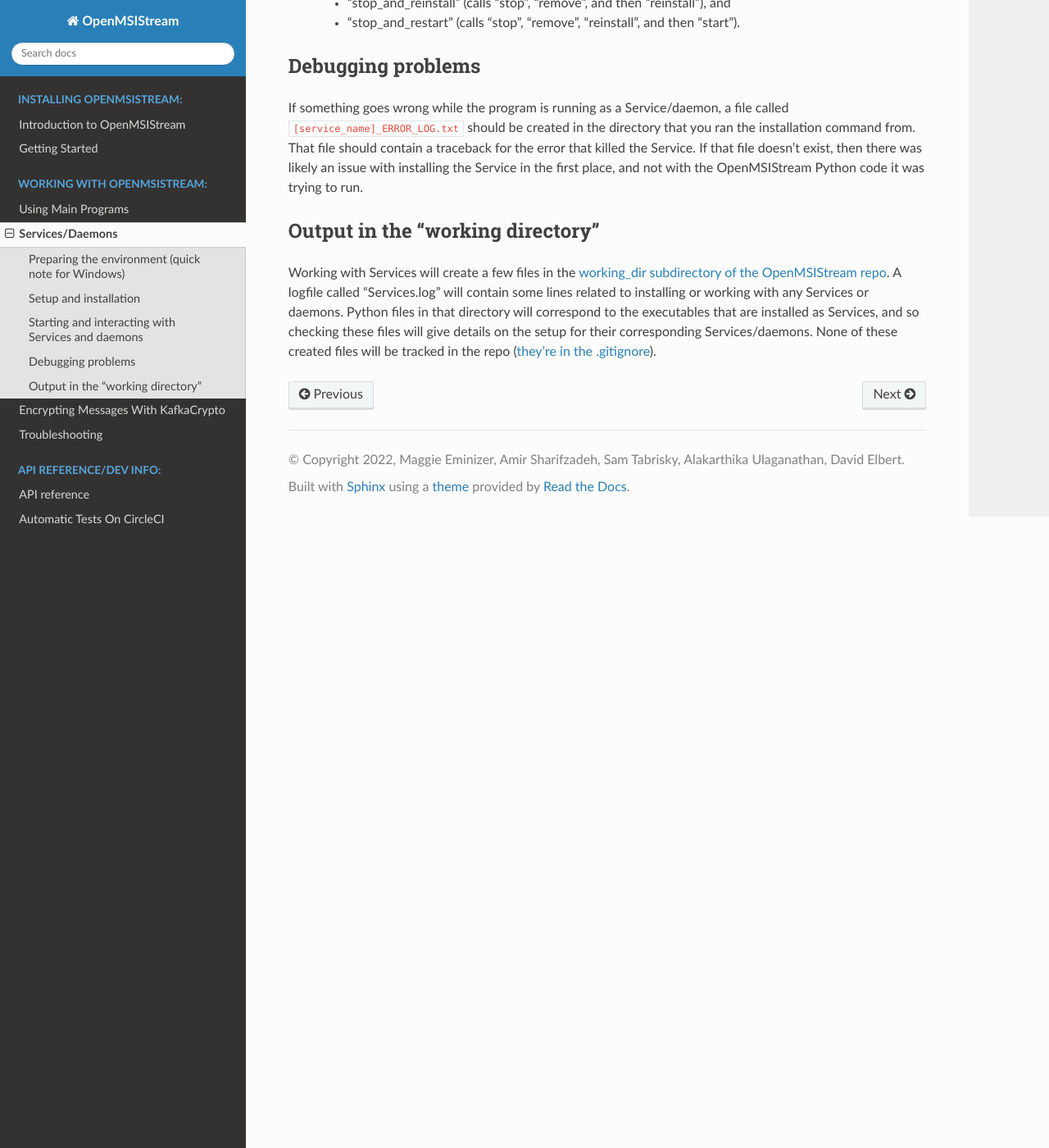
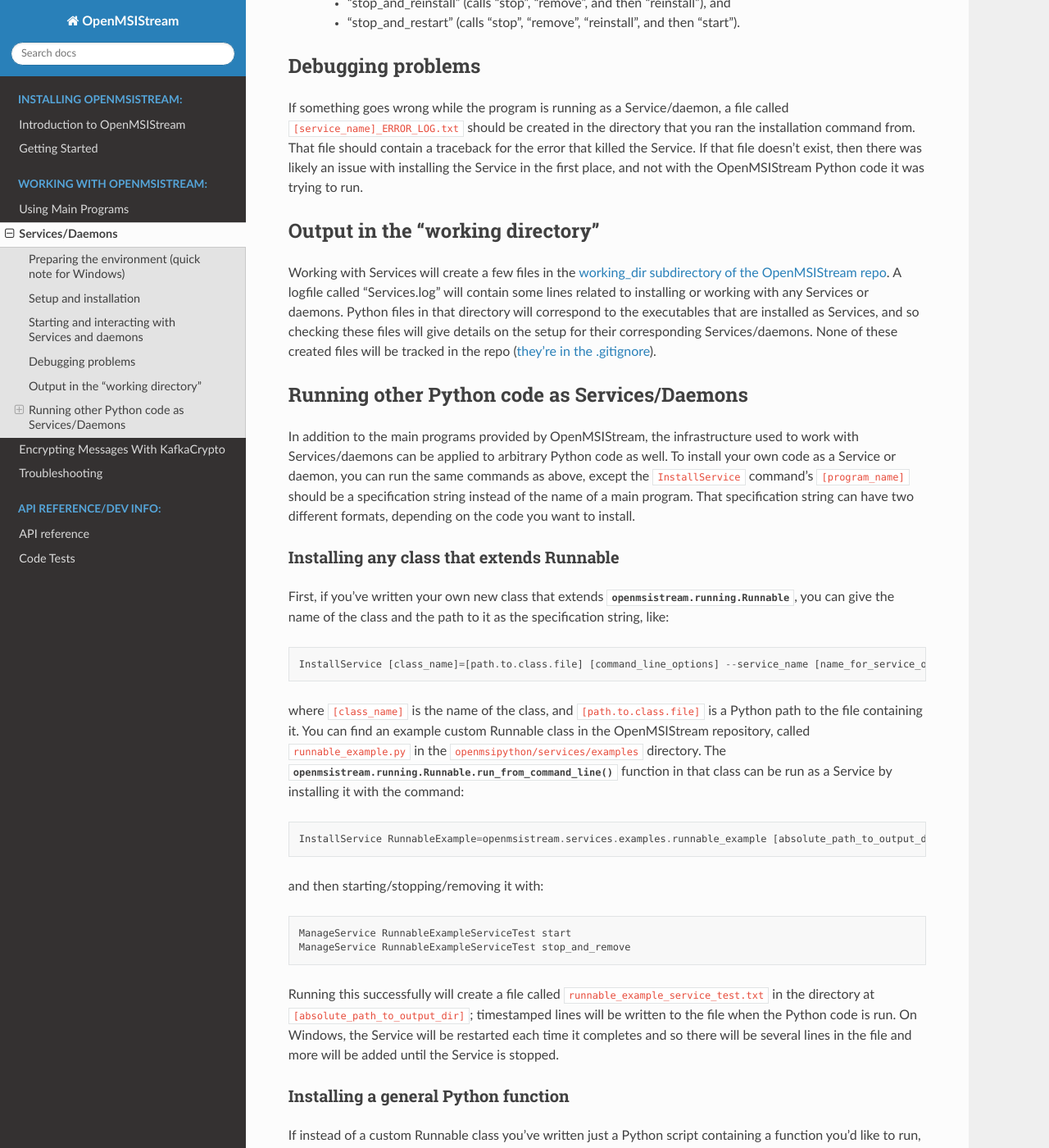
Before and after one commit to openmsi/openmsistream, a Sphinx documentation site: the page built from docs/source/user_info/services.rst, in a window 1280 px wide and 1400 px high, scrolled down 2309 px. Shown: the whole window at 82% size. Built offline with Sphinx 7.4.7 and the Read the Docs theme 2.0.0, drawn with Linux system fonts in a browser that asks for light colours; some of the changed text lies outside the part shown.

Commit message:
documentation updates for new arbitrary services handling

```diff
--- a/docs/source/user_info/services.rst
+++ b/docs/source/user_info/services.rst
@@ -4,7 +4,7 @@
 
 **Any** of the :doc:`main programs <main_programs>` can be run from the command line or, alternatively, installed as Services on machines running Windows or daemons on machines running Linux. Services can be installed for all users of a particular machine and, once installed, they will run automatically from when the machine boots until it is stopped and/or removed.
 
-OpenMSIStream uses `the Non-Sucking Service Manager ("NSSM") <https://nssm.cc/>`_ to manage Windows Services. OpenMSIStream will try to download its own copy of the NSSM executable, but that functionality is rather unreliable, so users installing Windows Services are encouraged to download their own version of it `directly from the website here <https://nssm.cc/release/nssm-2.24.zip>`_ and put the nssm.exe program in the directory in which they're running ``InstallService`` (see below).
+OpenMSIStream uses `the Non-Sucking Service Manager ("NSSM") <https://nssm.cc/>`_ to manage Windows Services. OpenMSIStream will try to download its own copy of the NSSM executable, but that functionality is rather unreliable, so users installing Windows Services are encouraged to download their own version of it `directly from the website here <https://nssm.cc/release/nssm-2.24.zip>`_, open the archive, and put the nssm.exe program in the directory in which they're running ``InstallService`` (see below).
 
 On Linux systems, OpenMSIStream installs and interacts with daemons using "systemd". Most (but not all) Linux machines have systemd installed; OpenMSIStream will check for it and give you a command to install it (if you have such authority) if it's not found.
 
@@ -63,3 +63,46 @@
 ---------------------------------
 
 Working with Services will create a few files in the `working_dir subdirectory of the OpenMSIStream repo <https://github.com/openmsi/openmsistream/tree/main/openmsistream/services/working_dir>`_. A logfile called "Services.log" will contain some lines related to installing or working with any Services or daemons. Python files in that directory will correspond to the executables that are installed as Services, and so checking these files will give details on the setup for their corresponding Services/daemons. None of these created files will be tracked in the repo (`they're in the .gitignore <https://github.com/openmsi/openmsistream/blob/main/.gitignore>`_).
+
+Running other Python code as Services/Daemons
+---------------------------------------------
+
+In addition to the main programs provided by OpenMSIStream, the infrastructure used to work with Services/daemons can be applied to arbitrary Python code as well. To install your own code as a Service or daemon, you can run the same commands as above, except the ``InstallService`` command's ``[program_name]`` should be a specification string instead of the name of a main program. That specification string can have two different formats, depending on the code you want to install.
+
+Installing any class that extends Runnable
+~~~~~~~~~~~~~~~~~~~~~~~~~~~~~~~~~~~~~~~~~~
+
+First, if you've written your own new class that extends :class:`openmsistream.running.Runnable`, you can give the name of the class and the path to it as the specification string, like::
+
+    InstallService [class_name]=[path.to.class.file] [command_line_options] --service_name [name_for_service_or_daemon]
+
+where ``[class_name]`` is the name of the class, and ``[path.to.class.file]`` is a Python path to the file containing it. You can find an example custom Runnable class in the OpenMSIStream repository, called ``runnable_example.py`` in the ``openmsipython/services/examples`` directory. The :func:`openmsistream.running.Runnable.run_from_command_line` function in that class can be run as a Service by installing it with the command::
+
+    InstallService RunnableExample=openmsistream.services.examples.runnable_example [absolute_path_to_output_dir] --service_name RunnableExampleServiceTest
+
+and then starting/stopping/removing it with::
+
+    ManageService RunnableExampleServiceTest start
+    ManageService RunnableExampleServiceTest stop_and_remove
+
+Running this successfully will create a file called ``runnable_example_service_test.txt`` in the directory at ``[absolute_path_to_output_dir]``; timestamped lines will be written to the file when the Python code is run. On Windows, the Service will be restarted each time it completes and so there will be several lines in the file and more will be added until the Service is stopped.
+
+Installing a general Python function
+~~~~~~~~~~~~~~~~~~~~~~~~~~~~~~~~~~~~
+
+If instead of a custom Runnable class you've written just a Python script containing a function you'd like to run, the specification string format is slightly different; the ``InstallService`` command would look like::
+
+    InstallService [path.to.script.file]:[func_name] [command_line_options] --service_name [name_for_service_or_daemon]
+
+where ``[path.to.script.file]`` is a Python path to the file containing the function to run, and ``[func_name]`` is the name of the function in the file. **The function you write should accept one argument:** the ``command_line_options`` as a list.
+
+You can find an example custom Service/daemon script in the OpenMSIStream repository, called ``script_example.py`` in the ``openmsipython/services/examples`` directory. In this case the ``main`` function in the script can be run as a Service by installing it with the command::
+
+    InstallService openmsistream.services.examples.script_example:main [absolute_path_to_output_dir] --service_name ScriptExampleServiceTest
+
+and then starting/stopping/removing it with::
+
+    ManageService ScriptExampleServiceTest start
+    ManageService ScriptExampleServiceTest stop_and_remove
+
+Running this successfully will create a file called ``script_example_service_test.txt`` in the directory at ``[absolute_path_to_output_dir]``; timestamped lines will be written to the file when the Python code is run. On Windows, the Service will be restarted each time it completes and so there will be several lines in the file and more will be added until the Service is stopped.
--- a/docs/source/user_info/troubleshooting.rst
+++ b/docs/source/user_info/troubleshooting.rst
@@ -9,7 +9,9 @@
 
 Due to the wide variety of Windows builds, setting the conda environment variable to modify the DLL search path may not solve all issues stemming from the "librdkafka.dll" file seemingly missing. `See here for more context on this problem <https://github.com/confluentinc/confluent-kafka-python/issues/1221>`_. OpenMSIStream will make its own best efforts to find and pre-load the librdkafka.dll file on Windows, but it may not always be possible to find it. The general fix for this issue is to find the librdkafka file and copy it to a location referenced by your system PATH, unless it's showing up when running programs as Services, in which case :ref:`you should copy it to %WinDir%/System32 <Preparing the environment (quick note for Windows)>`.
 
-Another common issue with Windows builds is a seemingly missing "libsodium.dll" file. If you encounter errors stating trouble importing ``pysodium``, make sure the directory containing your "libsodium.dll" is added to your system PATH, or copied into %WinDir%/System32 as applicable.
+Another common issue with Windows builds is a seemingly missing "libsodium.dll" file. If you encounter errors stating trouble importing ``pysodium``, make sure the directory containing your "libsodium.dll" is added to your system PATH, or copied into ``%WinDir%/System32`` as applicable.
+
+Like the ``pysodium`` issue, the ``ssl`` library also sometimes suffers from missing DLL files (`see here for more discussion <https://stackoverflow.com/questions/54175042/python-3-7-anaconda-environment-import-ssl-dll-load-fail-error>`_). In this case it is likely the "libcrypto-1_1-x64.dll" and "libssl-1_1-x64.dll" DLL files that should be added to your system PATH (likely the same as the "libsodium.dll" file above) or copied into ``%WinDir%/System32``.
 
 Mac OS "active file descriptors" error
 --------------------------------------
```
Also changed, not shown: docs/source/dev_info/ci_testing.rst (+9 -3 lines).
